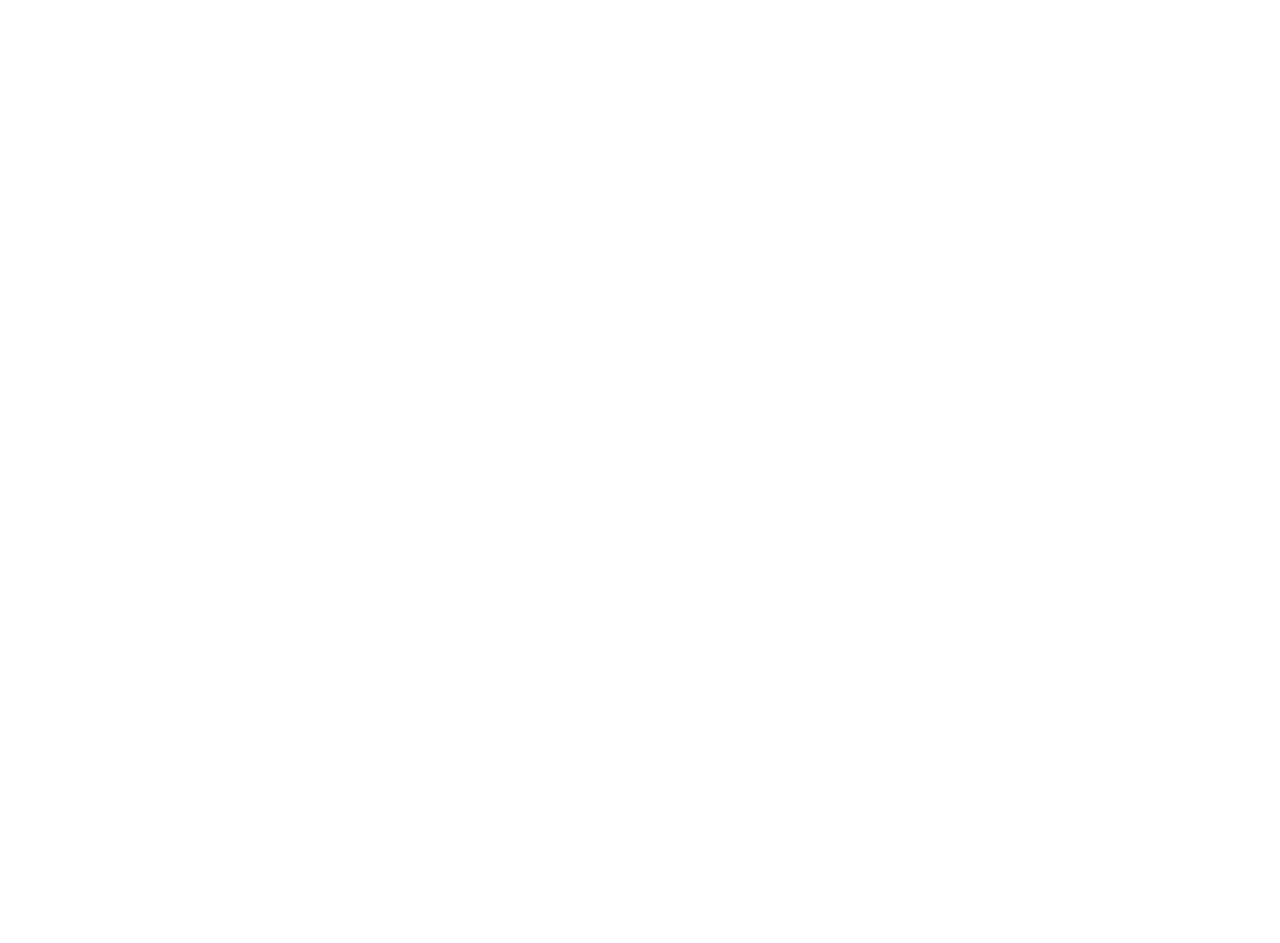
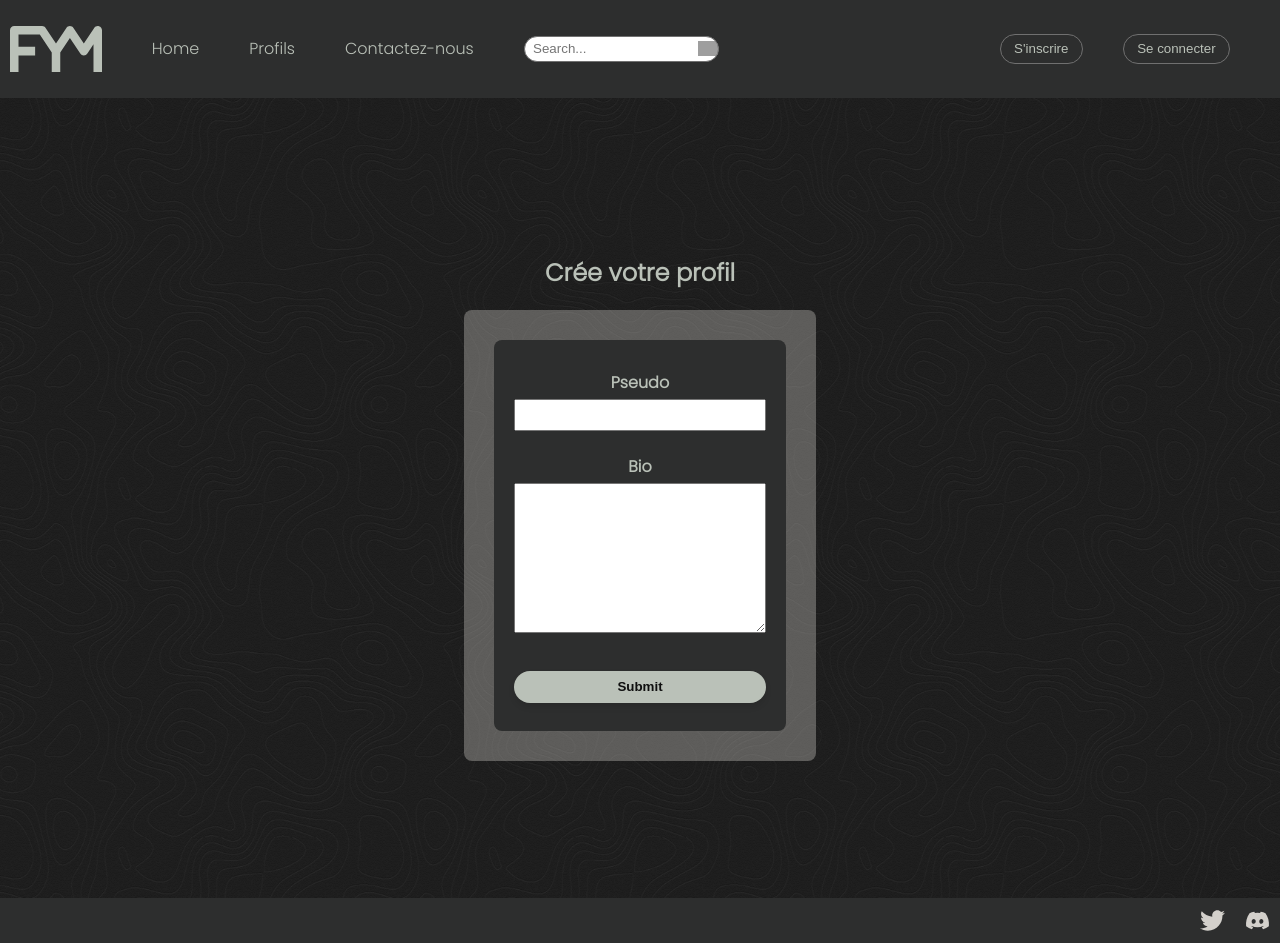
Before and after one commit to Anakin-66/FindYourMateFront, a React (Create React App) app: page /account/create/profile in a window 1280 px wide. Before the commit this address had no page. Before the commit the page ends 800 px from the top, so only its background shows below. Built offline with nearby package versions, Linux system fonts and the light colour scheme; grey boxes are pictures that could not be loaded.

Commit message:
did CreateProfilePage

```diff
--- a/src/App.js
+++ b/src/App.js
@@ -37,12 +37,12 @@
         {/* Guest */}
         <Route path="/" element={<HomePage />} />
         <Route path="/register" element={<RegisterPage />} />
-        <Route path="/createprofil" element={<CreateProfilePage />} />
         <Route path="/login" element={<LoginPage />} />
         <Route path="/profils" element={<ProfilePage />} />
         <Route path="/account/edit" element={<EditAccountPage />} />
-        <Route path="/account/edit/profile/" element={<EditProfilePage />} />
-        <Route path="/account/edit/user/" element={<EditUserPage />} />
+        <Route path="/account/create/profile" element={<CreateProfilePage />} />
+        <Route path="/account/edit/profile/:id" element={<EditProfilePage />} />
+        <Route path="/account/edit/user/:id" element={<EditUserPage />} />
         <Route path="/profil/details/:id" element={<ProfileDetailsPage />} />
         <Route path="/contact" element={<ContactPage />} />
 
--- a/src/pages/guest/CreateProfilePage.jsx
+++ b/src/pages/guest/CreateProfilePage.jsx
@@ -1,9 +1,85 @@
+import { useState } from "react";
+import Footer from "../../components/guest/Footer";
 import Header from "../../components/guest/Header";
 
 function CreateProfilePage() {
+
+
+  // hook useState pour  gérer les messages
+  const [message, setMessage] = useState(null);
+  // Fonction asynchrone car y'a un fetch
+  const handleCreateProfile = async (event) => {
+    // Pour éviter le comportement par défaut du formulaire
+    event.preventDefault();
+    // On récupère les champs des formulaires
+    const inGameName = event.target.inGameName.value;
+    const profileBio = event.target.profileBio.value;
+
+
+    // Déclaration d'une variable d'objet coworkingToCreate qui correspond au model de l'api
+    const profileToCreate = {
+      inGameName: inGameName,
+      profilBio: profileBio
+
+    }
+    console.log(profileToCreate);
+    // On récupère le coworkingToCreate qui sera traduit en JSON
+    const profileToCreateJson = JSON.stringify(profileToCreate)
+    // On récupère le token
+    const token = localStorage.getItem("jwt")
+    // Déclaration d'une variable avec un fetch de l'api pour récupérer les coworkings
+    const createProfileReponse = await fetch("http://localhost:3001/api/profils", {
+      // La méthode du create est un POST
+      method: "POST",
+      headers: {
+        "Content-Type": "application/json",
+        Authorization: "Bearer " + token,
+      },
+      // Récupération du contenu du body
+      body: profileToCreateJson
+    });
+
+    // Boolean pour gérer les messages de status
+    if (createProfileReponse.status === 201) {
+      setMessage(`Profil crée !`)
+    } else {
+      setMessage(`Erreur dans la création du profil ! `)
+    }
+
+    if (createProfileReponse.status === 400) {
+      setMessage(`Vous avez déjà un profil enregristré sur votre compte !`)
+    }
+  }
+
   return (
     <>
       <Header />
+      <div className="backgroundImg">
+        <div className="backgroundImg">
+          <h2>Crée votre profil</h2>
+          {message && <p>{message}</p>}
+            <div className="outerContainer">
+              <div className="innerContainer">
+                <form onSubmit={handleCreateProfile}>
+                  <div>
+                    <label>
+                      Pseudo
+                      <input type="text" name="inGameName" />
+                    </label>
+                  </div>
+                  <div>
+                    <label>
+                      Bio
+                      <textarea className="labelDescribe" type="text" name="profileBio" />
+                    </label>
+                  </div>
+                  <input className="button1" type="submit" />
+                </form>
+              </div>
+            </div>
+        </div>
+      </div>
+      <Footer />
     </>
   );
 }
--- a/src/pages/guest/EditAccountPage.jsx
+++ b/src/pages/guest/EditAccountPage.jsx
@@ -1,9 +1,38 @@
-import { Link } from "react-router-dom";
+import { Link, useParams } from "react-router-dom";
 import Footer from "../../components/guest/Footer";
 import Header from "../../components/guest/Header";
+import { useEffect, useState } from "react";
 
 
 function EditAccountPage() {
+
+  // const { id } = useParams();
+
+  // const [profiles, setProfiles] = useState(null);
+
+  // const [users, setUsers] = useState(null);
+
+  // // Fetch pour get tout les profils
+  // useEffect(() => {
+  //   (async () => {
+  //     const reponse = await fetch(`http://localhost:3001/api/profils/` + id)
+  //     const data = await reponse.json();
+  //     setProfiles(data.data)
+  //     console.log(data.data);
+  //   })()
+
+  // }, [])
+
+  // // Fetch pour get tout les utilisateurs
+  // useEffect(() => {
+  //   (async () => {
+  //     const usersResponse = await fetch("http://localhost:3001/api/users" + id)
+  //     const usersResponseData = await usersResponse.json();
+  //     setUsers(usersResponseData.data)
+  //     console.log(usersResponseData.data);
+  //   })();
+  // }, [])
+
 
   return (
     <>
@@ -13,14 +42,19 @@
         <div className="outerContainer">
           <div className="innerContainer">
             <div className="formContainer">
+              {/* Bouton qui redirige sur une page pour créer un profil */}
+              <Link to={`/account/create/profile`} >
+                <button className="button1">Créer un profil</button>
+              </Link>
               {/* Bouton qui redirige sur une page pour modifier le mot de passe */}
-              <Link to={`/account/edit/user/`} >
+              <Link to={`/account/edit/user/:id`}>
                 <button className="button1">Modifier le mot de passe</button>
               </Link>
               {/* Bouton qui redirige sur une page pour modifier le profil */}
-              <Link to="/account/edit/profile" >
+              <Link to={`/account/edit/profile/:id`}>
                 <button className="button1">Modifier le profil</button>
               </Link>
+
             </div>
           </div>
         </div>
```
Lines whose indentation alone changed are shown as unchanged.
